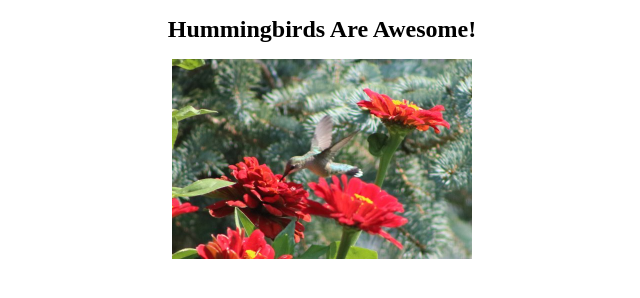
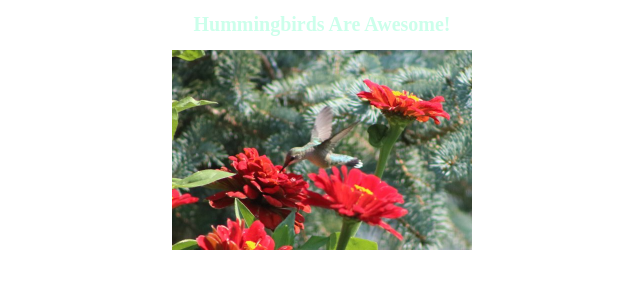
Before and after one commit to Scriptdawg/Cv, a plain HTML site: page index.html in a window 1280 px wide. Shown: the whole page, without its empty margins (318-958 px from the left). Drawn offline with Linux system fonts and the light colour scheme.

Commit message:
Update styles.css

```diff
--- a/styles.css
+++ b/styles.css
@@ -2,5 +2,6 @@ main {
   text-align: center;
 }
 h1 {
-  font-size: 1.5rem;
+  font-size: 1.25rem;
+  color: #ccffeb
 }
```
